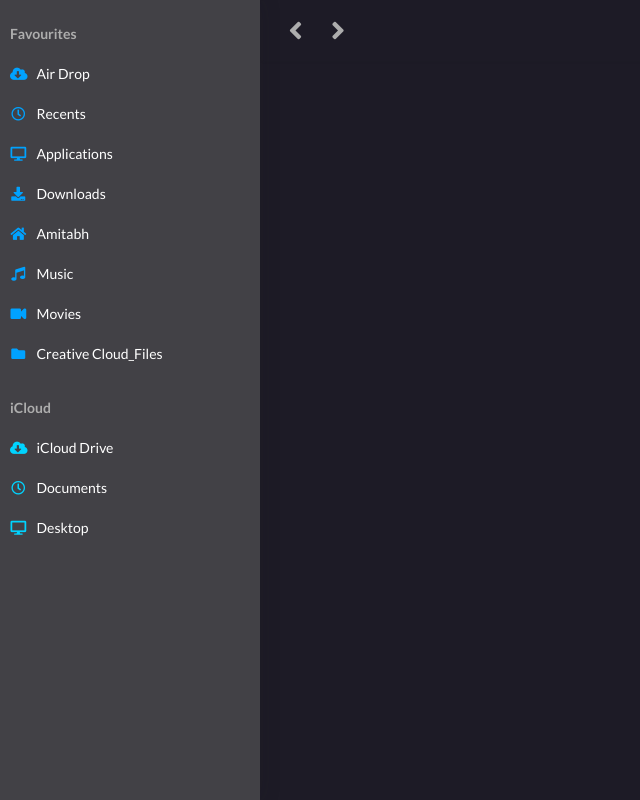
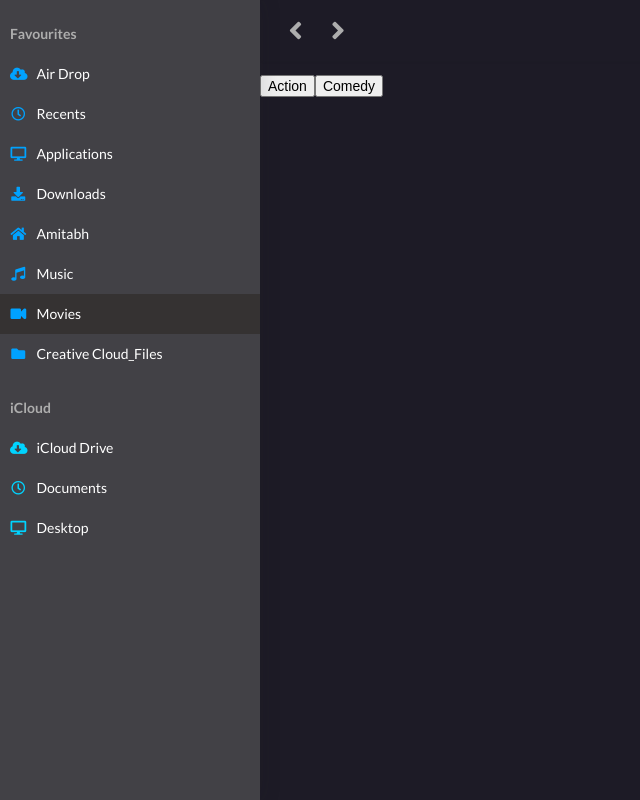
Before and after one commit to Blade365z/file-explorer, a React (Create React App) app: page / in a window 1280 px wide. Both pictures are taken after a click on the element "Movies". Shown: the top 800 px of the page, without its empty margins (0-640 px from the left). Built offline with nearby package versions, Linux system fonts and the light colour scheme.

Commit message:
on click methods added

```diff
--- a/src/components/App.css
+++ b/src/components/App.css
@@ -21,7 +21,9 @@
     border: 0px;
     background-color: transparent;
 }
-
+.active{
+    background-color: rgb(53, 50, 50);
+}
 .nav-icon{
     background-color: transparent;
     border:0px;
--- a/src/components/App.js
+++ b/src/components/App.js
@@ -1,28 +1,48 @@
-import React, { Component, useEffect, useState } from 'react'
+import React, { useEffect, useState } from 'react'
 import FavouriteList from './FavouriteList'
 
 import './App.css';
 import IcloudList from './IcloudList';
 import { initalizeDirectoryStructure } from './helper';
 import { Nav } from './Nav';
+import Explorer from './Explorer';
 
 const App = () => {
+    var directoryTree = [];
     //Keep Track of the directory
-    const [DirectoryStack, setDirectoryStack] = useState({ Amitabh: [] })
+    const [DirectoryStack, setDirectoryStack] = useState([['Amitabh']]);
+    const [CurrentDirectoryList,setCurrentDirectoryList] = useState([]);
+    var directoryPointer = 0 ;
 
+    const [selected, setselected] = useState('Amitabh')
     useEffect(() => {
-        let directoryTree = initalizeDirectoryStructure();
-        console.log(directoryTree)
+        directoryTree = initalizeDirectoryStructure();
+        directoryPointer = DirectoryStack.length;
     });
+    const sideBarSelect = (tab) => {
+        setselected(tab);
+        if (directoryTree['home'][DirectoryStack[DirectoryStack.length - 1][0]]) {
+            if (DirectoryStack[DirectoryStack.length - 1][0] === tab) {
+            }
+            else{
+                setDirectoryStack([...DirectoryStack, [tab]])
+            }
+        }
+        setCurrentDirectoryList(directoryTree['home'][tab])
+    }
+    const exploreFolder = (dir) => {
+            let currentTrack = DirectoryStack[directoryPointer-1];
 
+    }
     return (
         <div >
             <div className="ui left vertical menu sidebar animating visible" style={{ backgroundColor: '#424146' }}>
-                <FavouriteList />
+                <FavouriteList defaultSelected={selected} onSelect={sideBarSelect} />
                 <IcloudList />
             </div>
             <div className="pusher">
-                        <Nav/>
+                <Nav />
+                <Explorer directories={CurrentDirectoryList}  exploreFolder={exploreFolder}/>
             </div>
         </div>
     )
--- a/src/components/Explorer.js
+++ b/src/components/Explorer.js
@@ -1,9 +1,14 @@
 import React from 'react'
 
-const Explorer = () => {
+const Explorer = (props) => {
+    const handleFolderClick = (folder) => {
+        props.exploreFolder(folder)
+    }
     return (
         <div>
-
+            {Object.entries(props.directories).map((name, value) => {
+                return <button draggable onClick={() => { handleFolderClick(name[0]) }} key={name}>{name[0]}</button>
+            })}
         </div>
     )
 }
--- a/src/components/FavouriteList.js
+++ b/src/components/FavouriteList.js
@@ -1,6 +1,13 @@
-import React from 'react'
+import React,{useEffect, useState} from 'react'
 
-const FavouriteList = () => {
+const FavouriteList = (props) => {
+    const [currentlySelected, setcurrentlySelected] = useState(null);
+    useEffect(()=>{
+       setcurrentlySelected(props.defaultSelected);
+    })
+    const handleSideBarClick = (selected) => {
+            props.onSelect(selected);
+    }
     const favourites  = [
         {
             name:'Air_Drop',
@@ -34,8 +41,6 @@
             icon: 'folder  icon'
         },
 
-
-
 ]
     return (
         <div>
@@ -44,8 +49,8 @@
             <div style={{fontWeight:'bold',color:'#adadad'}}>Favourites</div>
             {
                 favourites.map(favourite=>{
-                    return <li   key={favourite.name} className='list-items'>
-                        <div style={{display:'flex'}} onClick={()=>{console.log(favourite.name)}}>
+                    return <li   key={favourite.name} className={favourite.name===currentlySelected? 'list-items active' : 'list-items'}>
+                        <div style={{display:'flex'}} onClick={()=>{handleSideBarClick(favourite.name)}}>
                                 <i className={favourite.icon} style={{marginRight:'10px', color:'rgb(0, 162, 255)'}}></i>
                                 <span className="content" style={{color:'white'}}>
                               {favourite.name.replace('_',' ')}
--- a/src/components/Nav.js
+++ b/src/components/Nav.js
@@ -3,10 +3,10 @@
 export const Nav = () => {
     return (
         <div className="ui menu">
-         <div class="item">
+         <div className="item">
                 <div style={{display:'flex',fontSize:'2em'}}>
-                    <div class="ui nav-icon"><i class="angle left icon "></i></div>
-                    <div class="ui nav-icon"><i class="angle right icon "></i></div>
+                    <div className="ui nav-icon"><i className="angle left icon "></i></div>
+                    <div className="ui nav-icon"><i className="angle right icon "></i></div>
 
                 </div>
          </div>
--- a/src/components/helper.js
+++ b/src/components/helper.js
@@ -1,22 +1,52 @@
 export const initalizeDirectoryStructure = () => {
     const directoryTree = {
         home: {
-            Air_Drop:{},
+            Air_Drop: {},
             Recents: {},
             Applications: {},
             Downloads: {},
             Amitabh: {},
             Music: {
-                Pink_Floyd:{},
-                White_Snakes:{},
-                Pantera:{}
+                Pink_Floyd: {
+                    Album1: {
+                        Wallpapers: {
+
+                        },
+                        Songs: {
+
+                        }
+                    }
+                },
+                White_Snakes: {
+                    Album2: {
+                        Wallpapers: {
+
+                        },
+                        Songs: {
+
+                        }
+                    }
+                },
+                Pantera: {
+                    Album3: {
+                        Wallpapers: {
+
+                        },
+                        Songs: {
+
+                        }
+                    }
+                }
             },
-            Movies: {},
+            Movies: {
+                Action: {},
+                Comedy: {}
+            },
             Creative_Cloud_Files: {}
-            }
+        }
     }
-    if(!localStorage.getItem('directoryTree')){
-            localStorage.setItem('directoryTree',directoryTree);
+    if (!localStorage.getItem('directoryTree')) {
+        localStorage.setItem('directoryTree', directoryTree);
     }
     return directoryTree;
 }
```
Also changed, not shown: 1 other file (tests, documents, lock files or other folders).
